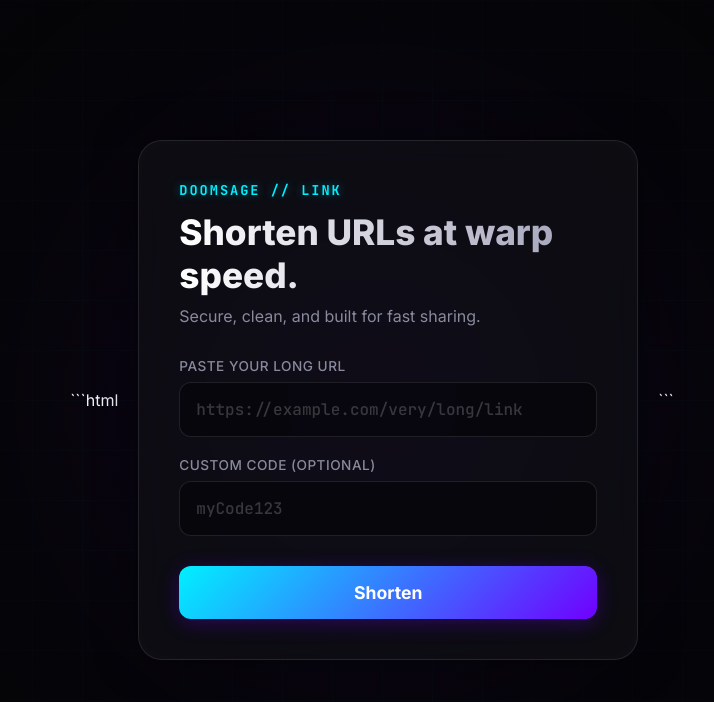
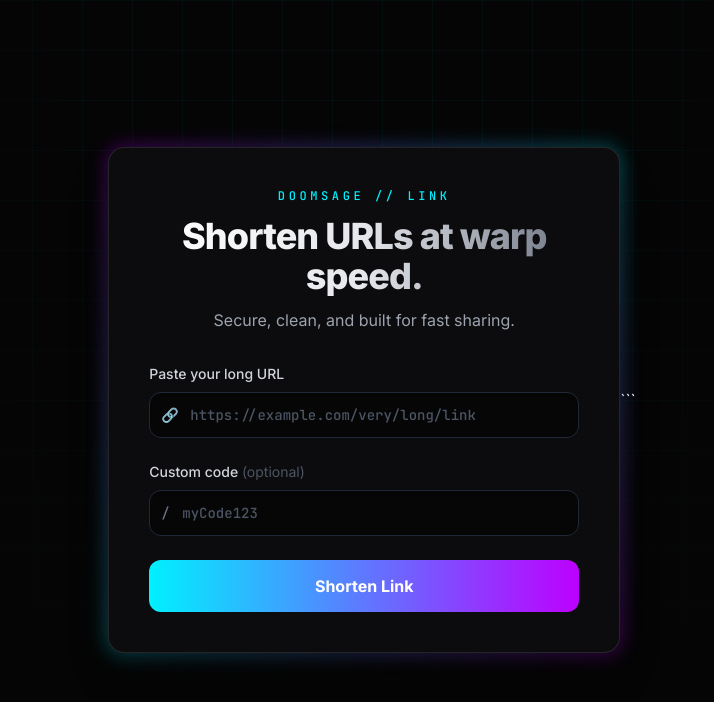
Before and after one commit to doomsage/link, a plain HTML site: page public/index.html in a window 1280 px wide. Shown: the whole page, without its empty margins (268-982 px from the left). Drawn offline with nearby package versions, Linux system fonts and the light colour scheme.

Commit message:
Update index.html

````diff
--- a/public/index.html
+++ b/public/index.html
@@ -1,335 +1,183 @@
-```html
+
 <!DOCTYPE html>
 <html lang="en">
   <head>
     <meta charset="UTF-8" />
     <meta name="viewport" content="width=device-width, initial-scale=1.0" />
     <title>Doomsage Link Shortener</title>
+
+    <!-- Fonts -->
     <link rel="preconnect" href="https://fonts.googleapis.com" />
     <link rel="preconnect" href="https://fonts.gstatic.com" crossorigin />
-    <link
-      href="https://fonts.googleapis.com/css2?family=Inter:wght@400;500;700;800&family=JetBrains+Mono:wght@500;700&display=swap"
-      rel="stylesheet"
-    />
+    <link href="https://fonts.googleapis.com/css2?family=Inter:wght@400;500;700;800&family=JetBrains+Mono:wght@500;700&display=swap" rel="stylesheet" />
+
+    <!-- Tailwind CSS (for rapid UI overhaul) -->
+    <script src="https://cdn.tailwindcss.com"></script>
+    <script>
+      tailwind.config = {
+        theme: {
+          extend: {
+            fontFamily: {
+              sans: ['Inter', 'sans-serif'],
+              mono: ['JetBrains Mono', 'monospace'],
+            },
+            colors: {
+              doomsage: {
+                dark: '#050505',
+                card: '#0c0c0e',
+                cyan: '#00f0ff',
+                purple: '#bd00ff',
+              }
+            }
+          }
+        }
+      }
+    </script>
+
+    <!-- Custom CSS to keep your existing logical classes and add the grid glow -->
     <style>
-      :root {
-        --bg-color: #050508;
-        --card-bg: rgba(15, 15, 20, 0.75);
-        --text-main: #f0f0f5;
-        --text-muted: #8a8a9e;
-        --neon-cyan: #00f0ff;
-        --neon-purple: #7000ff;
-        --error-color: #ff3366;
-        --border-color: rgba(255, 255, 255, 0.1);
+      body {
+        background-color: #050505;
+        color: #ffffff;
       }
 
-      * {
-        box-sizing: border-box;
-        margin: 0;
-        padding: 0;
+      /* JS Target Logic Classes */
+      .hidden { display: none !important; }
+
+      /* Futuristic Grid Glow Background */
+      .grid-glow {
+        position: fixed;
+        inset: 0;
+        z-index: -1;
+        background-size: 50px 50px;
+        background-image:
+          linear-gradient(to right, rgba(0, 240, 255, 0.04) 1px, transparent 1px),
+          linear-gradient(to bottom, rgba(0, 240, 255, 0.04) 1px, transparent 1px);
+        mask-image: radial-gradient(ellipse at top, black 20%, transparent 80%);
+        -webkit-mask-image: radial-gradient(ellipse at top, black 20%, transparent 80%);
       }
 
-      body {
-        background-color: var(--bg-color);
-        color: var(--text-main);
-        font-family: 'Inter', sans-serif;
-        min-height: 100vh;
-        display: flex;
-        justify-content: center;
-        align-items: center;
-        overflow-x: hidden;
+      /* Animated Gradient Border for Card */
+      .card-wrapper {
+        position: relative;
+      }
+      .card-wrapper::before {
+        content: "";
+        position: absolute;
+        inset: -2px;
+        border-radius: 1.1rem;
+        background: linear-gradient(45deg, #00f0ff, #bd00ff, #00f0ff);
+        z-index: -1;
+        filter: blur(10px);
+        opacity: 0.3;
+        transition: opacity 0.3s ease;
+      }
+      .card-wrapper:hover::before {
+        opacity: 0.5;
       }
 
-      /* Animated Warp Grid Background */
-      .grid-glow {
-        position: fixed;
-        top: 0;
-        left: 0;
-        width: 100vw;
-        height: 100vh;
-        background-image:
-          linear-gradient(to right, rgba(0, 240, 255, 0.03) 1px, transparent 1px),
-          linear-gradient(to bottom, rgba(0, 240, 255, 0.03) 1px, transparent 1px);
-        background-size: 50px 50px;
-        z-index: -1;
-        pointer-events: none;
-      }
-
-      .grid-glow::before {
-        content: '';
-        position: absolute;
-        top: 50%;
-        left: 50%;
-        width: 80vw;
-        height: 80vw;
-        transform: translate(-50%, -50%);
-        background: radial-gradient(circle, rgba(112, 0, 255, 0.15) 0%, transparent 60%);
-        filter: blur(60px);
-      }
-
-      .grid-glow::after {
-        content: '';
-        position: absolute;
-        inset: 0;
-        background: radial-gradient(circle at center, transparent 0%, var(--bg-color) 80%);
-      }
-
-      /* Layout */
-      .container {
-        width: 100%;
-        max-width: 540px;
-        padding: 20px;
-        position: relative;
-        z-index: 1;
-      }
-
-      /* Glassmorphism Card */
-      .card {
-        background: var(--card-bg);
-        backdrop-filter: blur(20px);
-        -webkit-backdrop-filter: blur(20px);
-        border: 1px solid var(--border-color);
-        border-radius: 24px;
-        padding: 40px;
-        box-shadow: 0 0 40px rgba(0, 0, 0, 0.5), inset 0 0 20px rgba(255, 255, 255, 0.02);
-      }
-
-      /* Typography */
-      .brand {
-        font-family: 'JetBrains Mono', monospace;
-        color: var(--neon-cyan);
-        font-size: 0.85rem;
-        font-weight: 700;
-        letter-spacing: 2px;
-        margin-bottom: 12px;
-        text-shadow: 0 0 10px rgba(0, 240, 255, 0.4);
-      }
-
-      h1 {
-        font-size: 2.2rem;
-        font-weight: 800;
-        line-height: 1.2;
-        margin-bottom: 10px;
-        background: linear-gradient(to right, #fff, #a0a0b8);
-        -webkit-background-clip: text;
-        -webkit-text-fill-color: transparent;
-      }
-
-      .subtitle {
-        color: var(--text-muted);
-        font-size: 1rem;
-        margin-bottom: 32px;
-      }
-
-      /* Form Elements */
-      form {
-        display: flex;
-        flex-direction: column;
-        gap: 20px;
-      }
-
-      label {
-        font-size: 0.85rem;
-        font-weight: 500;
-        color: var(--text-muted);
-        text-transform: uppercase;
-        letter-spacing: 0.5px;
-        margin-bottom: -12px;
-      }
-
-      input {
-        width: 100%;
-        background: rgba(0, 0, 0, 0.4);
-        border: 1px solid var(--border-color);
-        border-radius: 12px;
-        padding: 16px;
-        color: var(--text-main);
-        font-family: 'JetBrains Mono', monospace;
-        font-size: 1rem;
-        transition: all 0.3s ease;
-        outline: none;
-      }
-
-      input::placeholder {
-        color: rgba(255, 255, 255, 0.2);
-      }
-
-      input:focus {
-        border-color: var(--neon-cyan);
-        box-shadow: 0 0 15px rgba(0, 240, 255, 0.2);
-        background: rgba(0, 0, 0, 0.6);
-      }
-
-      /* Buttons */
-      button {
-        cursor: pointer;
-        font-family: 'Inter', sans-serif;
-        font-weight: 700;
-        border: none;
-        border-radius: 12px;
-        transition: all 0.3s ease;
-        display: flex;
-        justify-content: center;
-        align-items: center;
-        gap: 10px;
-      }
-
-      #shortenBtn {
-        margin-top: 10px;
-        background: linear-gradient(135deg, var(--neon-cyan), var(--neon-purple));
-        color: #fff;
-        padding: 16px;
-        font-size: 1.1rem;
-        box-shadow: 0 4px 20px rgba(112, 0, 255, 0.3);
-      }
-
-      #shortenBtn:hover {
-        transform: translateY(-2px);
-        box-shadow: 0 6px 25px rgba(0, 240, 255, 0.4);
-      }
-
-      #shortenBtn:active {
-        transform: translateY(0);
-      }
-
-      /* Spinner Animation */
+      /* Custom Spinner for the button */
       .spinner {
-        width: 20px;
-        height: 20px;
-        border: 3px solid rgba(255, 255, 255, 0.3);
-        border-top-color: #fff;
+        border: 3px solid rgba(255, 255, 255, 0.1);
+        border-top-color: #ffffff;
         border-radius: 50%;
-        animation: spin 0.8s linear infinite;
+        width: 1.25rem;
+        height: 1.25rem;
+        animation: spin 1s linear infinite;
+        display: inline-block;
+        margin-left: 0.5rem;
+        vertical-align: middle;
       }
 
       @keyframes spin {
         to { transform: rotate(360deg); }
       }
-
-      /* Utility Classes */
-      .hidden {
-        display: none !important;
-      }
-
-      /* Error Messages */
-      .error {
-        margin-top: 20px;
-        padding: 12px 16px;
-        background: rgba(255, 51, 102, 0.1);
-        border-left: 4px solid var(--error-color);
-        color: var(--error-color);
-        border-radius: 4px;
-        font-size: 0.9rem;
-        font-weight: 500;
-      }
-
-      /* Results Area */
-      .result {
-        margin-top: 30px;
-        padding-top: 30px;
-        border-top: 1px solid var(--border-color);
-        animation: fadeIn 0.4s ease forwards;
-      }
-
-      @keyframes fadeIn {
-        from { opacity: 0; transform: translateY(10px); }
-        to { opacity: 1; transform: translateY(0); }
-      }
-
-      .result > p:first-child {
-        color: var(--text-muted);
-        font-size: 0.9rem;
-        margin-bottom: 12px;
-      }
-
-      .result-row {
-        display: flex;
-        align-items: center;
-        gap: 12px;
-        background: rgba(0, 0, 0, 0.5);
-        padding: 12px 16px;
-        border-radius: 12px;
-        border: 1px solid rgba(0, 240, 255, 0.2);
-      }
-
-      #shortUrl {
-        flex-grow: 1;
-        color: var(--neon-cyan);
-        font-family: 'JetBrains Mono', monospace;
-        font-size: 1.05rem;
-        text-decoration: none;
-        word-break: break-all;
-        text-shadow: 0 0 8px rgba(0, 240, 255, 0.3);
-      }
-
-      #shortUrl:hover {
-        text-decoration: underline;
-      }
-
-      #copyBtn {
-        background: transparent;
-        color: var(--text-main);
-        border: 1px solid var(--border-color);
-        padding: 8px 16px;
-        font-size: 0.9rem;
-      }
-
-      #copyBtn:hover {
-        background: rgba(255, 255, 255, 0.1);
-        border-color: var(--text-main);
-      }
-
-      .copy-state {
-        margin-top: 12px;
-        color: #00ff9d;
-        font-size: 0.85rem;
-        font-weight: 500;
-        text-align: right;
-      }
-
-      /* Responsive adjustments */
-      @media (max-width: 480px) {
-        .card { padding: 24px; }
-        h1 { font-size: 1.8rem; }
-        .result-row { flex-direction: column; align-items: stretch; }
-        #copyBtn { padding: 12px; }
-      }
     </style>
   </head>
-  <body>
+  <body class="min-h-screen flex items-center justify-center p-4 font-sans selection:bg-doomsage-purple selection:text-white">
+
+    <!-- Background Effect -->
     <div class="grid-glow" aria-hidden="true"></div>
-    <main class="container">
-      <section class="card">
-        <p class="brand">DOOMSAGE // LINK</p>
-        <h1>Shorten URLs at warp speed.</h1>
-        <p class="subtitle">Secure, clean, and built for fast sharing.</p>
 
-        <form id="shortener-form" novalidate>
-          <label for="url">Paste your long URL</label>
-          <input id="url" name="url" type="url" placeholder="https://example.com/very/long/link" required />
+    <main class="container w-full max-w-lg z-10">
+      <section class="card-wrapper">
+        <div class="card bg-doomsage-card border border-white/10 rounded-2xl p-8 md:p-10 shadow-2xl backdrop-blur-xl">
 
-          <label for="customCode">Custom code (optional)</label>
-          <input id="customCode" name="customCode" type="text" placeholder="myCode123" maxlength="40" />
+          <!-- Header section -->
+          <div class="mb-8 text-center">
+            <p class="brand text-doomsage-cyan font-mono text-xs tracking-[0.3em] uppercase mb-3">Doomsage // Link</p>
+            <h1 class="text-3xl md:text-4xl font-extrabold mb-3 tracking-tight text-transparent bg-clip-text bg-gradient-to-r from-white via-gray-200 to-gray-500">
+              Shorten URLs at warp speed.
+            </h1>
+            <p class="subtitle text-gray-400 text-sm md:text-base">Secure, clean, and built for fast sharing.</p>
+          </div>
 
-          <button id="shortenBtn" type="submit">
-            <span class="btn-label">Shorten</span>
-            <span class="spinner hidden" aria-hidden="true"></span>
-          </button>
-        </form>
+          <!-- Form -->
+          <form id="shortener-form" class="space-y-6" novalidate>
+            <div class="flex flex-col gap-2">
+              <label for="url" class="text-sm font-medium text-gray-300">Paste your long URL</label>
+              <div class="relative">
+                <div class="absolute inset-y-0 left-0 pl-3 flex items-center pointer-events-none text-gray-500 font-mono text-sm">
+                  🔗
+                </div>
+                <input
+                  id="url"
+                  name="url"
+                  type="url"
+                  placeholder="https://example.com/very/long/link"
+                  class="w-full bg-black/50 border border-gray-800 text-white placeholder-gray-600 rounded-xl pl-10 pr-4 py-3 focus:outline-none focus:border-doomsage-cyan focus:ring-1 focus:ring-doomsage-cyan transition-all font-mono text-sm shadow-inner"
+                  required
+                />
+              </div>
+            </div>
 
-        <p id="error" class="error hidden" role="alert"></p>
+            <div class="flex flex-col gap-2">
+              <label for="customCode" class="text-sm font-medium text-gray-300">Custom code <span class="text-gray-600 font-normal">(optional)</span></label>
+              <div class="relative">
+                <div class="absolute inset-y-0 left-0 pl-3 flex items-center pointer-events-none text-gray-500 font-mono text-sm">
+                  /
+                </div>
+                <input
+                  id="customCode"
+                  name="customCode"
+                  type="text"
+                  placeholder="myCode123"
+                  maxlength="40"
+                  class="w-full bg-black/50 border border-gray-800 text-white placeholder-gray-600 rounded-xl pl-8 pr-4 py-3 focus:outline-none focus:border-doomsage-purple focus:ring-1 focus:ring-doomsage-purple transition-all font-mono text-sm shadow-inner"
+                />
+              </div>
+            </div>
 
-        <article id="result" class="result hidden" aria-live="polite">
-          <p>Short URL ready:</p>
-          <div class="result-row">
-            <a id="shortUrl" href="#" target="_blank" rel="noopener noreferrer"></a>
-            <button id="copyBtn" type="button">Copy</button>
-          </div>
-          <p id="copyState" class="copy-state hidden">Copied!</p>
-        </article>
+            <button id="shortenBtn" type="submit" class="w-full group relative flex justify-center items-center py-3.5 px-4 rounded-xl font-bold text-white bg-gradient-to-r from-doomsage-cyan to-doomsage-purple hover:opacity-90 hover:shadow-[0_0_20px_rgba(189,0,255,0.4)] transition-all duration-300 overflow-hidden">
+              <span class="absolute inset-0 w-full h-full bg-white/20 group-hover:translate-x-full transition-transform duration-500 ease-out -translate-x-full z-0"></span>
+              <span class="btn-label relative z-10">Shorten Link</span>
+              <span class="spinner hidden relative z-10" aria-hidden="true"></span>
+            </button>
+          </form>
+
+          <!-- Status & Results -->
+          <p id="error" class="error hidden mt-5 p-3 rounded-lg bg-red-950/50 border border-red-500/30 text-red-400 text-sm font-medium text-center" role="alert"></p>
+
+          <article id="result" class="result hidden mt-6 p-1 rounded-xl bg-gradient-to-r from-doomsage-cyan/30 to-doomsage-purple/30" aria-live="polite">
+            <div class="bg-doomsage-dark rounded-lg p-5">
+              <p class="text-xs text-gray-400 uppercase tracking-wider mb-2 font-semibold">Short URL Ready</p>
+              <div class="result-row flex flex-col sm:flex-row items-stretch sm:items-center gap-3">
+                <div class="flex-1 overflow-hidden bg-black/50 rounded-lg border border-gray-800 p-3 flex items-center">
+                  <a id="shortUrl" href="#" target="_blank" rel="noopener noreferrer" class="text-doomsage-cyan font-mono text-sm truncate hover:underline hover:text-white transition-colors block w-full"></a>
+                </div>
+                <button id="copyBtn" type="button" class="whitespace-nowrap px-5 py-3 rounded-lg font-mono text-sm font-bold text-white bg-white/10 hover:bg-white/20 border border-white/10 transition-colors">
+                  Copy
+                </button>
+              </div>
+              <p id="copyState" class="copy-state hidden mt-2 text-green-400 text-xs font-mono text-right">✓ Copied to clipboard!</p>
+            </div>
+          </article>
+
+        </div>
       </section>
     </main>
 
+    <!-- Original External Scripts (Logic Untouched) -->
     <script src="/config.js"></script>
     <script src="https://cdn.jsdelivr.net/npm/@supabase/supabase-js@2"></script>
     <script src="/app.js" defer></script>
````
